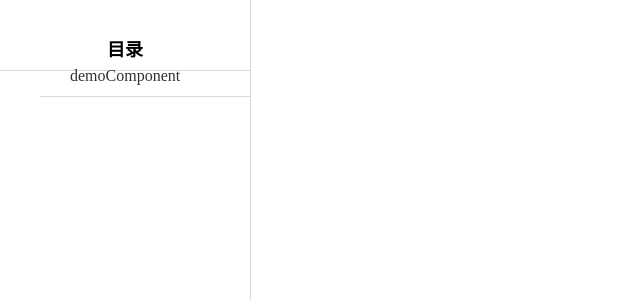
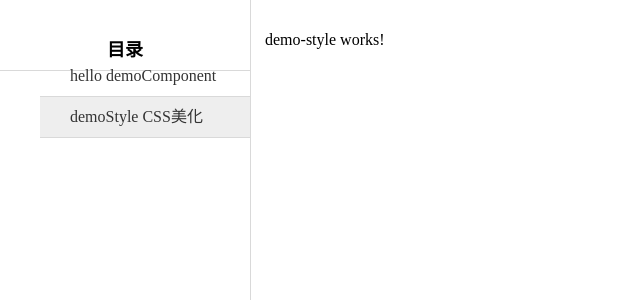
Before and after one commit to 2954722256/angularcn, an Angular app in the folder testDo/angularTg/: page /styleComponent in a window 1280 px wide. Before the commit this address led to /. Shown: the top 300 px of the page, without its empty margins (0-640 px from the left). Built offline with nearby package versions, Linux system fonts and the light colour scheme.

Commit message:
添加新的demo导航 outlet 页

```diff
--- a/testDo/angularTg/src/app/app.component.html
+++ b/testDo/angularTg/src/app/app.component.html
@@ -4,7 +4,10 @@
     <div class="sidebar-wrapper">
       <ul>
         <li>
-          <a routerLink="/demoComponent" routerLinkActive="active">demoComponent</a>
+          <a routerLink="/demoComponent" routerLinkActive="active">hello demoComponent</a>
+        </li>
+        <li>
+          <a routerLink="/styleComponent" routerLinkActive="active">demoStyle CSS美化</a>
         </li>
       </ul>
     </div>
--- a/testDo/angularTg/src/app/app.component.scss
+++ b/testDo/angularTg/src/app/app.component.scss
@@ -67,6 +67,7 @@
     }
   }
 
+  // sidebar是 250px， left:250px 正确显示
   .main-content {
     left: 250px;
     right: 0;
--- a/testDo/angularTg/src/app/app.module.ts
+++ b/testDo/angularTg/src/app/app.module.ts
@@ -6,13 +6,15 @@ import { CardComponent } from './component/card/card.component';
 import { CardHeaderComponent } from './component/card-header/card-header.component';
 import { AppRoutingModule } from './routing/app-routing.module';
 import { DemoComponentComponent } from './demo/demo-component/demo-component.component';
+import { DemoStyleComponent } from './demo/demo-style/demo-style.component';
 
 @NgModule({
   declarations: [
     AppComponent,
     CardComponent,
     CardHeaderComponent,
-    DemoComponentComponent
+    DemoComponentComponent,
+    DemoStyleComponent
   ],
   imports: [
     BrowserModule,
--- /dev/null
+++ b/testDo/angularTg/src/app/demo/demo-style/demo-style.component.html
@@ -0,0 +1,3 @@
+<p>
+  demo-style works!
+</p>
--- /dev/null
+++ b/testDo/angularTg/src/app/demo/demo-style/demo-style.component.ts
@@ -0,0 +1,15 @@
+import { Component, OnInit } from '@angular/core';
+
+@Component({
+  selector: 'app-demo-style',
+  templateUrl: './demo-style.component.html',
+  styleUrls: ['./demo-style.component.css']
+})
+export class DemoStyleComponent implements OnInit {
+
+  constructor() { }
+
+  ngOnInit() {
+  }
+
+}
--- a/testDo/angularTg/src/app/routing/app-routing.module.ts
+++ b/testDo/angularTg/src/app/routing/app-routing.module.ts
@@ -3,10 +3,12 @@ import { CommonModule } from '@angular/common';
 import {RouterModule, Routes} from "@angular/router";
 import {CardComponent} from "../component/card/card.component";
 import {DemoComponentComponent} from "../demo/demo-component/demo-component.component";
+import {DemoStyleComponent} from "../demo/demo-style/demo-style.component";
 
 
 const routes: Routes = [
   {path: 'demoComponent', component: DemoComponentComponent}
+  ,{path: 'styleComponent', component: DemoStyleComponent}
 ];
 
 @NgModule({
```
Also changed, not shown: testDo/angularTg/src/app/demo/demo-style/demo-style.component.css (added), 1 other file (tests, documents, lock files or other folders).
